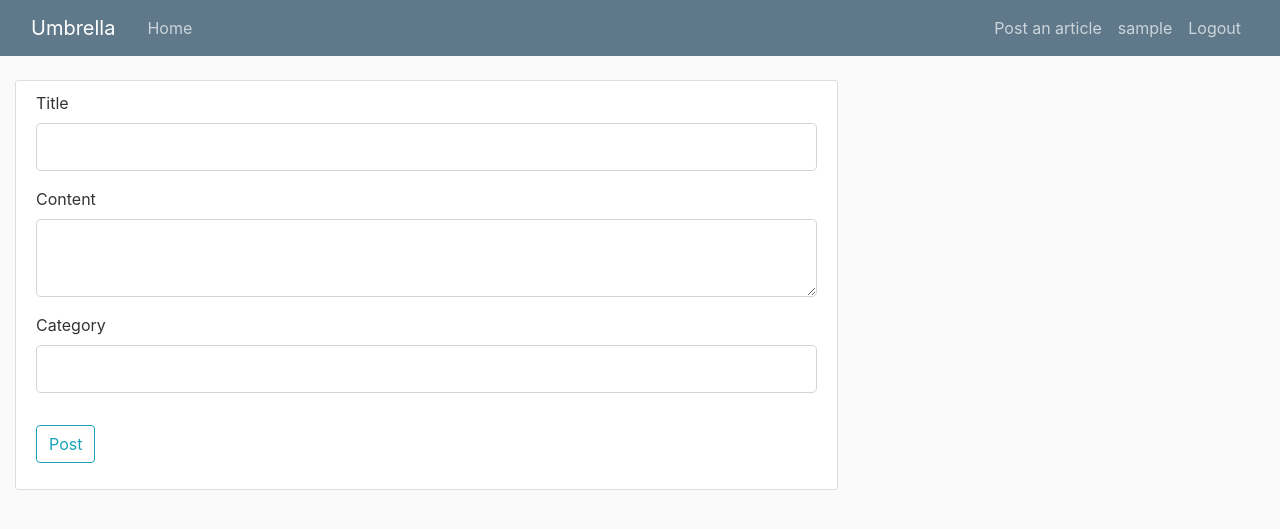
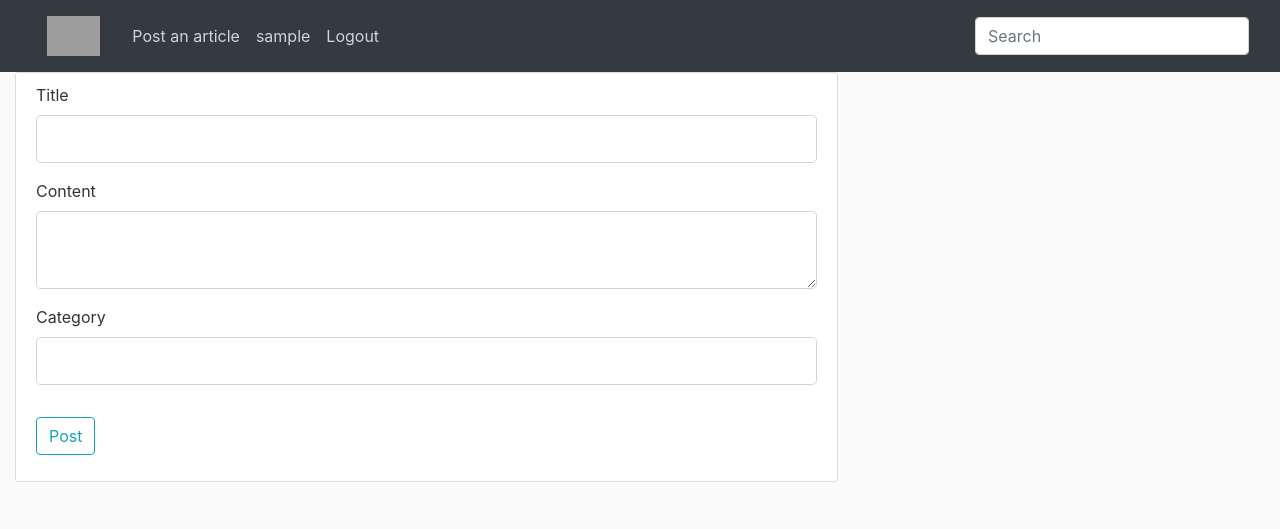
Before and after one commit to gh-lutheravery/umbrella, a Flask app: page /create-post in a window 1280 px wide. Shown: the top 529 px of the page. Run offline with Flask 3, Linux system fonts and the light colour scheme; the visitor is signed in with stand-in values (Sample User, id 1); some libraries are stand-ins or nearby versions; grey boxes are pictures that could not be loaded.

Commit message:
change layout navbar

```diff
--- a/umbrella/templates/layout.html
+++ b/umbrella/templates/layout.html
@@ -16,32 +16,50 @@
         <title>Umbrella</title>
     {% endif %}
 </head>
-<body>
+<body style="margin: 0">
     <header class="site-header">
-      <nav class="navbar navbar-expand-md navbar-dark bg-steel fixed-top">
-        <div class="container">
-          <div class="navbar-brand mr-4">Umbrella</div>
-          <button class="navbar-toggler" type="button" data-toggle="collapse" data-target="#navbarToggle" aria-controls="navbarToggle" aria-expanded="false" aria-label="Toggle navigation">
-            <span class="navbar-toggler-icon"></span>
-          </button>
-          <div class="collapse navbar-collapse" id="navbarToggle">
-            <div class="navbar-nav mr-auto">
-              <a class="nav-item nav-link" href="{{ url_for('home') }}">Home</a>
-            </div>
-            <!-- Right Side -->
-            <div class="navbar-nav">
-              {% if current_user.is_authenticated %}
-                <a class="nav-item nav-link" href="{{ url_for('create_post') }}">Post an article</a>
-                <a class="nav-item nav-link" href="{{ url_for('profile', profile_id=current_user.id) }}">{{ current_user.username }}</a>
-                <a class="nav-item nav-link" href="{{ url_for('logout') }}">Logout</a>
-              {% else %}
-                <a class="nav-item nav-link" href="{{ url_for('login') }}">Login</a>
-                <a class="nav-item nav-link" href="{{ url_for('register') }}">Register</a>
-              {% endif %}
+        <nav class="navbar navbar-expand-lg navbar-dark bg-dark">
+          <div class="container">
+<!--            <a class="navbar-brand" href="#">Umbrella</a>-->
+
+            <span class="mr-2">
+              <a class="nav-link" href="{{ url_for('home') }}">
+                  <img
+                    src="{{ url_for('static', filename='Umbrella.png') }}"
+                    alt="Logo"
+                    draggable="false"
+                    height="40"
+                    />
+               </a>
+            </span>
+
+            <div class="collapse navbar-collapse">
+              <ul class="navbar-nav mr-auto">
+                {% if current_user.is_authenticated %}
+                    <li class="nav-item">
+                      <a class="nav-link" href="{{ url_for('create_post') }}">Post an article</a>
+                    </li>
+                    <li class="nav-item">
+                      <a class="nav-link" href="{{ url_for('profile', profile_id=current_user.id) }}">{{ current_user.username }}</a>
+                    </li>
+                    <li class="nav-item">
+                      <a class="nav-link" href="{{ url_for('logout') }}">Logout</a>
+                    </li>
+                {% else %}
+                    <li class="nav-item">
+                      <a class="nav-link" href="{{ url_for('login') }}">Login</a>
+                    </li>
+                    <li class="nav-item">
+                      <a class="nav-link" href="{{ url_for('register') }}">Register</a>
+                    </li>
+                {% endif %}
+              </ul>
+              <form class="form-inline my-2 my-md-0">
+                <input class="form-control" type="text" placeholder="Search" aria-label="Search">
+              </form>
             </div>
           </div>
-        </div>
-      </nav>
+        </nav>
     </header>
 
     <main role="main" class="container">
```
